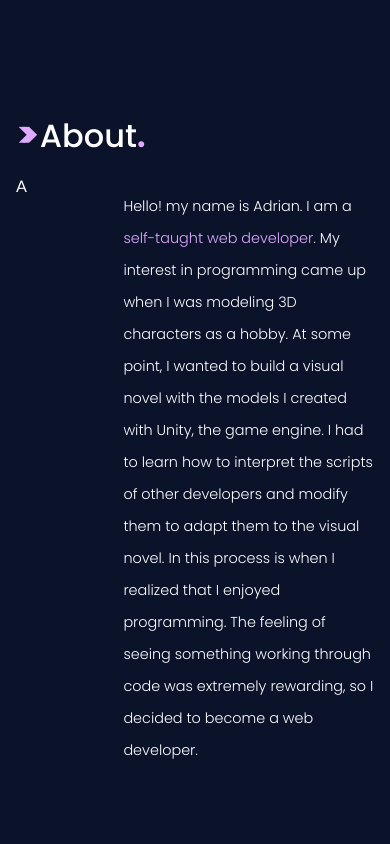
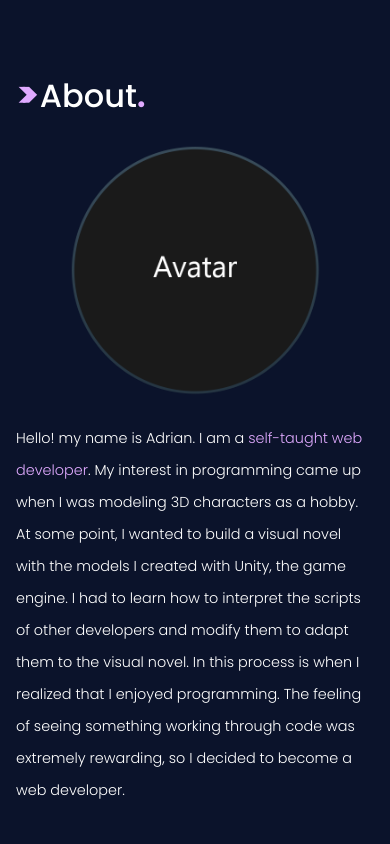
Before and after one commit to adrianhm13/portfolio, a React (Create React App) app: page / in a window 390 px wide. Shown: the part 860-1704 px from the top of the page. Built offline with nearby package versions, Linux system fonts and the light colour scheme.

Commit message:
Added Avatar, responsive support

```diff
--- a/src/pages/About/index.tsx
+++ b/src/pages/About/index.tsx
@@ -1,6 +1,7 @@
 import * as Styled from "./styled";
 import Section from "../../components/Section";
 import PageTitle from "../../components/PageTitle";
+import ProfilePicture from '../../assets/images/Avatar.png'
 
 export default function About() {
   return (
@@ -8,7 +9,7 @@ export default function About() {
       <PageTitle title="About" />
       <Styled.Content>
         <Styled.Avatar>
-          A
+          <img src={ProfilePicture} alt="Profile Adrian" />
         </Styled.Avatar>
         <Styled.Text>
           Hello! my name is Adrian. I am a <span>self-taught web developer</span>.
--- a/src/pages/About/styled.ts
+++ b/src/pages/About/styled.ts
@@ -3,16 +3,28 @@ import styled from "@emotion/styled";
 export const Content = styled.div({
   display: 'flex',
   flexDirection: 'row',
+  flexWrap: 'wrap',
   "@media (max-width: 600px)": {
-    flexWrap: 'wrap'
+    flexDirection: 'column',
+    justifyContent: 'center',
+    alignItems: 'center',
   }
 })
 
 export const Avatar = styled.div({
   width: '30%',
+  "@media (max-width: 600px)": {
+    width: '75%',
+  },
+  "& img": {
+    width: '100%',
+  }
 })
 export const Text = styled.p((props) => ({
   ...props.theme.typography.paragraph,
   lineHeight: "2rem",
   width: '70%',
+  "@media (max-width: 600px)": {
+    width: '100%',
+  },
 }));
```
Also changed, not shown: src/assets/images/Avatar.png (added).
